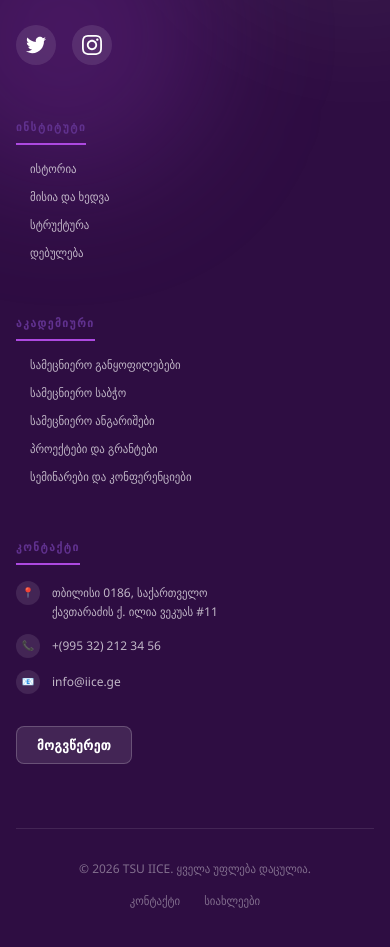
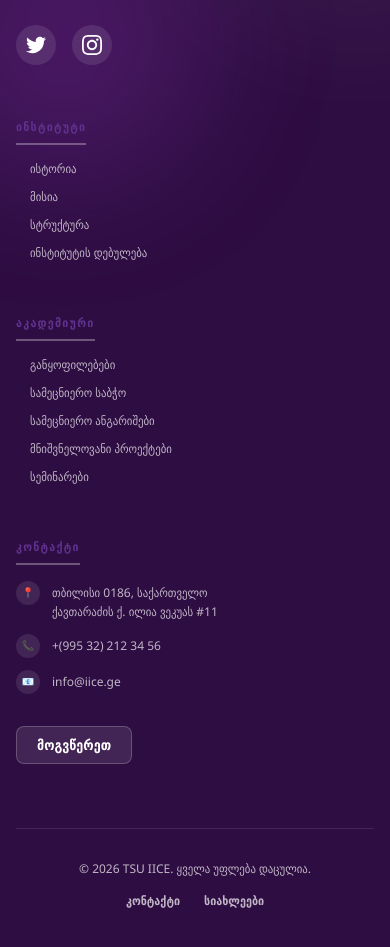
Before and after one commit to tokolejo/iice-website, a Next.js app: page / in a window 390 px wide. Shown: the part 2447-3394 px from the top of the page. Built offline with nearby package versions, Linux system fonts and the light colour scheme.

Commit message:
feat: Set up initial website structure with department page, layout, navigation, and i18n.

```diff
--- a/src/app/layout.js
+++ b/src/app/layout.js
@@ -23,7 +23,6 @@ export const metadata = {
 export const viewport = {
   width: 'device-width',
   initialScale: 1,
-  maximumScale: 1,
 };
 
 export default function RootLayout({ children }) {
--- a/src/components/Footer.js
+++ b/src/components/Footer.js
@@ -1,6 +1,14 @@
+'use client';
+
 import Link from 'next/link';
+import { useLanguage } from '../context/LanguageContext';
+import en from '../locales/en';
+import ka from '../locales/ka';
 
 export default function Footer() {
+    const { language } = useLanguage();
+    const t = language === 'en' ? en : ka;
+
     return (
         <footer className="bg-[#2e0d42] border-t border-white/4 pt-5 pb-10 text-white transition-all duration-300 relative overflow-hidden">
             {/* Decorative background elements */}
@@ -18,19 +26,19 @@ export default function Footer() {
                                 IICE
                             </div>
                             <div>
-                                <h2 className="text-xl md:text-2xl font-black tracking-tight text-white mb-0.5 md:mb-1">TSU R. Agladze</h2>
-                                <h3 className="text-xs md:text-sm font-medium text-[#EBD3F8]">Institute of Inorganic Chemistry</h3>
+                                <h2 className="text-xl md:text-2xl font-black tracking-tight text-white mb-0.5 md:mb-1">{t.footer.tsuAgladze}</h2>
+                                <h3 className="text-xs md:text-sm font-medium text-white/80">{t.footer.instituteTitleHead}</h3>
                             </div>
                         </div>
                         <p className="text-white/70 text-xs md:text-sm leading-relaxed mb-6 pr-4">
-                            ივანე ჯავახიშვილის სახელობის თბილისის სახელმწიფო უნივერსიტეტის რ. აგლაძის არაორგანული ქიმიისა და ელექტროქიმიის ინსტიტუტი. ვემსახურებით მეცნიერების განვითარებას 1956 წლიდან. ჩვენი მიზანია ინოვაციური კვლევები და ახალი ტექნოლოგიების დანერგვა.
+                            {t.footer.instituteDescription}
                         </p>
                         <div className="flex gap-4">
                             {/* Social or Interaction buttons */}
-                            <a href="#" className="w-10 h-10 rounded-full bg-white/10 flex items-center justify-center hover:bg-[#AD49E1] hover:text-white transition-all duration-300 transform hover:-translate-y-1">
+                            <a href="#" aria-label="Facebook" className="w-10 h-10 rounded-full bg-white/10 flex items-center justify-center hover:bg-[#AD49E1] hover:text-white transition-all duration-300 transform hover:-translate-y-1">
                                 <svg className="w-5 h-5" fill="currentColor" viewBox="0 0 24 24"><path d="M24 4.557c-.883.392-1.832.656-2.828.775 1.017-.609 1.798-1.574 2.165-2.724-.951.564-2.005.974-3.127 1.195-.897-.957-2.178-1.555-3.594-1.555-3.179 0-5.515 2.966-4.797 6.045-4.091-.205-7.719-2.165-10.148-5.144-1.29 2.213-.669 5.108 1.523 6.574-.806-.026-1.566-.247-2.229-.616-.054 2.281 1.581 4.415 3.949 4.89-.693.188-1.452.232-2.224.084.626 1.956 2.444 3.379 4.6 3.419-2.07 1.623-4.678 2.348-7.29 2.04 2.179 1.397 4.768 2.212 7.548 2.212 9.142 0 14.307-7.721 13.995-14.646.962-.695 1.797-1.562 2.457-2.549z" /></svg>
                             </a>
-                            <a href="#" className="w-10 h-10 rounded-full bg-white/10 flex items-center justify-center hover:bg-[#AD49E1] hover:text-white transition-all duration-300 transform hover:-translate-y-1">
+                            <a href="#" aria-label="Twitter" className="w-10 h-10 rounded-full bg-white/10 flex items-center justify-center hover:bg-[#AD49E1] hover:text-white transition-all duration-300 transform hover:-translate-y-1">
                                 <svg className="w-5 h-5" fill="currentColor" viewBox="0 0 24 24"><path d="M12 2.163c3.204 0 3.584.012 4.85.07 3.252.148 4.771 1.691 4.919 4.919.058 1.265.069 1.645.069 4.849 0 3.205-.012 3.584-.069 4.849-.149 3.225-1.664 4.771-4.919 4.919-1.266.058-1.644.07-4.85.07-3.204 0-3.584-.012-4.849-.07-3.26-.149-4.771-1.699-4.919-4.92-.058-1.265-.07-1.644-.07-4.849 0-3.204.013-3.583.07-4.849.149-3.227 1.664-4.771 4.919-4.919 1.266-.057 1.645-.069 4.849-.069zm0-2.163c-3.259 0-3.667.014-4.947.072-4.358.2-6.78 2.618-6.98 6.98-.059 1.281-.073 1.689-.073 4.948 0 3.259.014 3.668.072 4.948.2 4.358 2.618 6.78 6.98 6.98 1.281.058 1.689.072 4.948.072 3.259 0 3.668-.014 4.948-.072 4.354-.2 6.782-2.618 6.979-6.98.059-1.28.073-1.689.073-4.948 0-3.259-.014-3.667-.072-4.947-.196-4.354-2.617-6.78-6.979-6.98-1.281-.059-1.69-.073-4.949-.073zm0 5.838c-3.403 0-6.162 2.759-6.162 6.162s2.759 6.163 6.162 6.163 6.162-2.759 6.162-6.163c0-3.403-2.759-6.162-6.162-6.162zm0 10.162c-2.209 0-4-1.79-4-4 0-2.209 1.791-4 4-4s4 1.791 4 4c0 2.21-1.791 4-4 4zm6.406-11.845c-.796 0-1.441.645-1.441 1.44s.645 1.44 1.441 1.44c.795 0 1.439-.645 1.439-1.44s-.644-1.44-1.439-1.44z" /></svg>
                             </a>
                         </div>
@@ -38,40 +46,40 @@ export default function Footer() {
 
                     {/* About Us (Spans 2 columns) */}
                     <div className="lg:col-span-2 animate-fade-in-up" style={{ animationDelay: '0.1s' }}>
-                        <h3 className="text-xs md:text-sm font-black uppercase tracking-widest mb-4 md:mb-6 text-white border-b-2 border-[#AD49E1] inline-block pb-2 hover:border-white transition-colors duration-300">
-                            ინსტიტუტი
+                        <h3 className="text-xs md:text-sm font-black uppercase tracking-widest mb-4 md:mb-6 text-white border-b-2 border-white/30 inline-block pb-2 hover:border-white transition-colors duration-300">
+                            {t.footer.instituteMenuTitle}
                         </h3>
                         <ul className="space-y-3 md:space-y-4 text-xs md:text-sm font-medium">
-                            <li><Link href="/history" className="text-white/70 hover:text-white transition-colors flex items-center gap-2 group"><span className="w-1.5 h-1.5 rounded-full bg-[#AD49E1] scale-0 group-hover:scale-100 transition-transform"></span>ისტორია</Link></li>
-                            <li><Link href="/mission" className="text-white/70 hover:text-white transition-colors flex items-center gap-2 group"><span className="w-1.5 h-1.5 rounded-full bg-[#AD49E1] scale-0 group-hover:scale-100 transition-transform"></span>მისია და ხედვა</Link></li>
-                            <li><Link href="/structure" className="text-white/70 hover:text-white transition-colors flex items-center gap-2 group"><span className="w-1.5 h-1.5 rounded-full bg-[#AD49E1] scale-0 group-hover:scale-100 transition-transform"></span>სტრუქტურა</Link></li>
-                            <li><Link href="/statute" className="text-white/70 hover:text-white transition-colors flex items-center gap-2 group"><span className="w-1.5 h-1.5 rounded-full bg-[#AD49E1] scale-0 group-hover:scale-100 transition-transform"></span>დებულება</Link></li>
+                            <li><Link href="/history" className="text-white/70 hover:text-white transition-colors flex items-center gap-2 group"><span className="w-1.5 h-1.5 rounded-full bg-[#AD49E1] scale-0 group-hover:scale-100 transition-transform"></span>{t.nav.history}</Link></li>
+                            <li><Link href="/mission" className="text-white/70 hover:text-white transition-colors flex items-center gap-2 group"><span className="w-1.5 h-1.5 rounded-full bg-[#AD49E1] scale-0 group-hover:scale-100 transition-transform"></span>{t.nav.mission}</Link></li>
+                            <li><Link href="/structure" className="text-white/70 hover:text-white transition-colors flex items-center gap-2 group"><span className="w-1.5 h-1.5 rounded-full bg-[#AD49E1] scale-0 group-hover:scale-100 transition-transform"></span>{t.nav.structure}</Link></li>
+                            <li><Link href="/statute" className="text-white/70 hover:text-white transition-colors flex items-center gap-2 group"><span className="w-1.5 h-1.5 rounded-full bg-[#AD49E1] scale-0 group-hover:scale-100 transition-transform"></span>{t.nav.statute}</Link></li>
                         </ul>
                     </div>
 
                     {/* Academic & Research (Spans 3 columns) */}
                     <div className="lg:col-span-3 animate-fade-in-up" style={{ animationDelay: '0.2s' }}>
-                        <h3 className="text-xs md:text-sm font-black uppercase tracking-widest mb-4 md:mb-6 text-white border-b-2 border-[#AD49E1] inline-block pb-2 hover:border-white transition-colors duration-300">
-                            აკადემიური
+                        <h3 className="text-xs md:text-sm font-black uppercase tracking-widest mb-4 md:mb-6 text-white border-b-2 border-white/30 inline-block pb-2 hover:border-white transition-colors duration-300">
+                            {t.footer.academicMenuTitle}
                         </h3>
                         <ul className="space-y-3 md:space-y-4 text-xs md:text-sm font-medium">
-                            <li><Link href="/departments" className="text-white/70 hover:text-white transition-colors flex items-center gap-2 group"><span className="w-1.5 h-1.5 rounded-full bg-[#AD49E1] scale-0 group-hover:scale-100 transition-transform"></span>სამეცნიერო განყოფილებები</Link></li>
-                            <li><Link href="/scientific-council" className="text-white/70 hover:text-white transition-colors flex items-center gap-2 group"><span className="w-1.5 h-1.5 rounded-full bg-[#AD49E1] scale-0 group-hover:scale-100 transition-transform"></span>სამეცნიერო საბჭო</Link></li>
-                            <li><Link href="/reports" className="text-white/70 hover:text-white transition-colors flex items-center gap-2 group"><span className="w-1.5 h-1.5 rounded-full bg-[#AD49E1] scale-0 group-hover:scale-100 transition-transform"></span>სამეცნიერო ანგარიშები</Link></li>
-                            <li><Link href="/important-projects" className="text-white/70 hover:text-white transition-colors flex items-center gap-2 group"><span className="w-1.5 h-1.5 rounded-full bg-[#AD49E1] scale-0 group-hover:scale-100 transition-transform"></span>პროექტები და გრანტები</Link></li>
-                            <li><Link href="/events/seminars" className="text-white/70 hover:text-white transition-colors flex items-center gap-2 group"><span className="w-1.5 h-1.5 rounded-full bg-[#AD49E1] scale-0 group-hover:scale-100 transition-transform"></span>სემინარები და კონფერენციები</Link></li>
+                            <li><Link href="/departments" className="text-white/70 hover:text-white transition-colors flex items-center gap-2 group"><span className="w-1.5 h-1.5 rounded-full bg-[#AD49E1] scale-0 group-hover:scale-100 transition-transform"></span>{t.nav.departments}</Link></li>
+                            <li><Link href="/scientific-council" className="text-white/70 hover:text-white transition-colors flex items-center gap-2 group"><span className="w-1.5 h-1.5 rounded-full bg-[#AD49E1] scale-0 group-hover:scale-100 transition-transform"></span>{t.nav.scientificCouncil}</Link></li>
+                            <li><Link href="/reports" className="text-white/70 hover:text-white transition-colors flex items-center gap-2 group"><span className="w-1.5 h-1.5 rounded-full bg-[#AD49E1] scale-0 group-hover:scale-100 transition-transform"></span>{t.nav.scientificReports}</Link></li>
+                            <li><Link href="/important-projects" className="text-white/70 hover:text-white transition-colors flex items-center gap-2 group"><span className="w-1.5 h-1.5 rounded-full bg-[#AD49E1] scale-0 group-hover:scale-100 transition-transform"></span>{t.nav.importantProjects}</Link></li>
+                            <li><Link href="/events/seminars" className="text-white/70 hover:text-white transition-colors flex items-center gap-2 group"><span className="w-1.5 h-1.5 rounded-full bg-[#AD49E1] scale-0 group-hover:scale-100 transition-transform"></span>{t.nav.seminars}</Link></li>
                         </ul>
                     </div>
 
                     {/* Contact (Spans 3 columns) */}
                     <div className="lg:col-span-3 animate-fade-in-up" style={{ animationDelay: '0.3s' }}>
-                        <h3 className="text-xs md:text-sm font-black uppercase tracking-widest mb-4 md:mb-6 text-white border-b-2 border-[#AD49E1] inline-block pb-2 hover:border-white transition-colors duration-300">
-                            კონტაქტი
+                        <h3 className="text-xs md:text-sm font-black uppercase tracking-widest mb-4 md:mb-6 text-white border-b-2 border-white/30 inline-block pb-2 hover:border-white transition-colors duration-300">
+                            {t.footer.contactMenuTitle}
                         </h3>
                         <ul className="space-y-3 md:space-y-4 mb-6 md:mb-8">
                             <li className="flex items-start gap-3 md:gap-4 text-xs md:text-sm text-white/70 group">
                                 <span className="w-6 h-6 md:w-8 md:h-8 rounded-full bg-white/10 flex items-center justify-center shrink-0 group-hover:bg-[#AD49E1] transition-colors text-white text-[10px] md:text-sm">📍</span>
-                                <div className="pt-0.5 md:pt-1 leading-relaxed">თბილისი 0186, საქართველო<br />ქავთარაძის ქ. ილია ვეკუას #11</div>
+                                <div className="pt-0.5 md:pt-1 leading-relaxed whitespace-pre-line">{t.footer.address}</div>
                             </li>
                             <li className="flex items-center gap-3 md:gap-4 text-xs md:text-sm text-white/70 group">
                                 <span className="w-6 h-6 md:w-8 md:h-8 rounded-full bg-white/10 flex items-center justify-center shrink-0 group-hover:bg-[#AD49E1] transition-colors text-white text-[10px] md:text-sm">📞</span>
@@ -85,18 +93,18 @@ export default function Footer() {
 
                         <div className="mt-8">
                             <Link href="/contact" className="inline-flex items-center justify-center gap-2 bg-white/10 hover:bg-[#AD49E1] text-white px-5 py-2 rounded-lg text-sm font-bold transition-all duration-300 transform hover:-translate-y-1 w-auto border border-white/20">
-                                მოგვწერეთ
+                                {t.footer.sendMessage}
                             </Link>
                         </div>
                     </div>
 
                 </div>
 
-                <div className="border-t border-white/10 pt-8 pb-4 flex flex-col justify-center items-center gap-4 text-xs font-medium text-white/40 text-center">
-                    <p>© {new Date().getFullYear()} TSU IICE. ყველა უფლება დაცულია.</p>
+                <div className="border-t border-white/10 pt-8 pb-4 flex flex-col justify-center items-center gap-4 text-xs font-medium text-white/70 text-center">
+                    <p>&copy; {new Date().getFullYear()} {t.footer.copyright}</p>
                     <div className="flex justify-center gap-6">
-                        <Link href="/contact" className="hover:text-white transition-colors">კონტაქტი</Link>
-                        <Link href="/news" className="hover:text-white transition-colors">სიახლეები</Link>
+                        <Link href="/contact" className="hover:text-white transition-colors font-bold">{t.nav.contact}</Link>
+                        <Link href="/news" className="hover:text-white transition-colors font-bold">{t.nav.news}</Link>
                     </div>
                 </div>
             </div>
--- a/src/locales/en.js
+++ b/src/locales/en.js
@@ -11,6 +11,8 @@ export default {
         scientificReports: 'Scientific Reports',
         studiesInternships: 'Studies/Internships',
         importantProjects: 'Important Projects',
+        collaboration: 'Collaboration',
+        departments: 'Departments',
         conference: 'Conference',
         news: 'News',
         seminars: 'Seminars',
@@ -45,5 +47,16 @@ export default {
         close: 'Close',
         viewProfile: 'View Profile',
         viewBio: 'View Full BIO Document'
+    },
+    footer: {
+        tsuAgladze: 'TSU R. Agladze',
+        instituteTitleHead: 'Institute of Inorganic Chemistry',
+        instituteDescription: 'Ivane Javakhishvili Tbilisi State University R. Agladze Institute of Inorganic Chemistry and Electrochemistry. Serving the advancement of science since 1956. Our goal is innovative research and the implementation of new technologies.',
+        instituteMenuTitle: 'Institute',
+        academicMenuTitle: 'Academic',
+        contactMenuTitle: 'Contact',
+        address: 'Tbilisi 0186, Georgia\nKavtaradze St. Ilia Vekua #11',
+        sendMessage: 'Send Message',
+        copyright: 'TSU IICE. All rights reserved.'
     }
 };
--- a/src/locales/ka.js
+++ b/src/locales/ka.js
@@ -47,5 +47,16 @@ export default {
         close: 'დახურვა',
         viewProfile: 'პროფილის ნახვა',
         viewBio: 'სრული ბიოგრაფიის ნახვა'
+    },
+    footer: {
+        tsuAgladze: 'თსუ რ. აგლაძის',
+        instituteTitleHead: 'არაორგანული ქიმიის ინსტიტუტი',
+        instituteDescription: 'ივანე ჯავახიშვილის სახელობის თბილისის სახელმწიფო უნივერსიტეტის რ. აგლაძის არაორგანული ქიმიისა და ელექტროქიმიის ინსტიტუტი. ვემსახურებით მეცნიერების განვითარებას 1956 წლიდან. ჩვენი მიზანია ინოვაციური კვლევები და ახალი ტექნოლოგიების დანერგვა.',
+        instituteMenuTitle: 'ინსტიტუტი',
+        academicMenuTitle: 'აკადემიური',
+        contactMenuTitle: 'კონტაქტი',
+        address: 'თბილისი 0186, საქართველო\nქავთარაძის ქ. ილია ვეკუას #11',
+        sendMessage: 'მოგვწერეთ',
+        copyright: 'TSU IICE. ყველა უფლება დაცულია.'
     }
 };
```
Also changed, not shown: src/app/departments/page.js (+10 -4 lines), src/app/page.js (+6 -6 lines), src/components/Header.js (+7 -7 lines).
